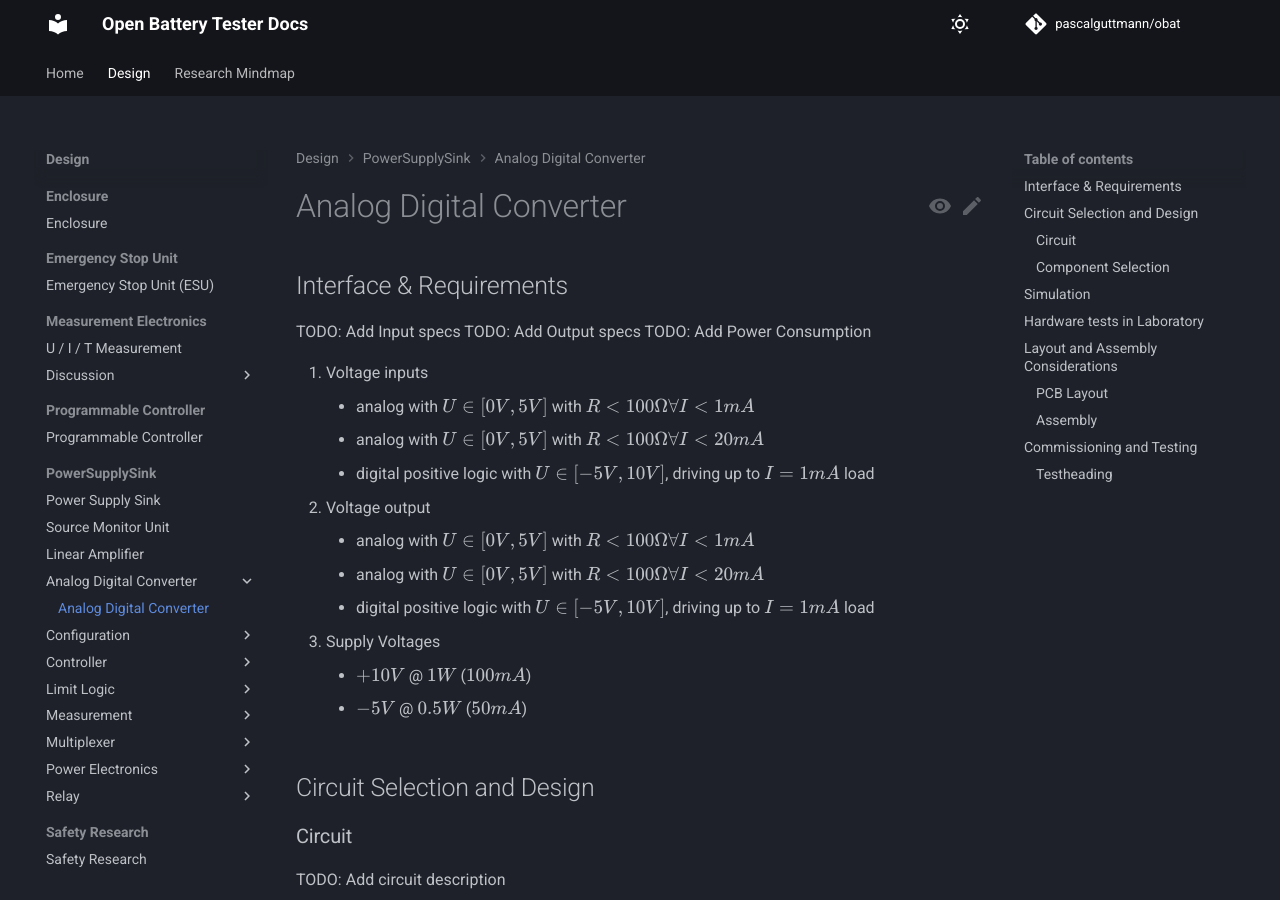
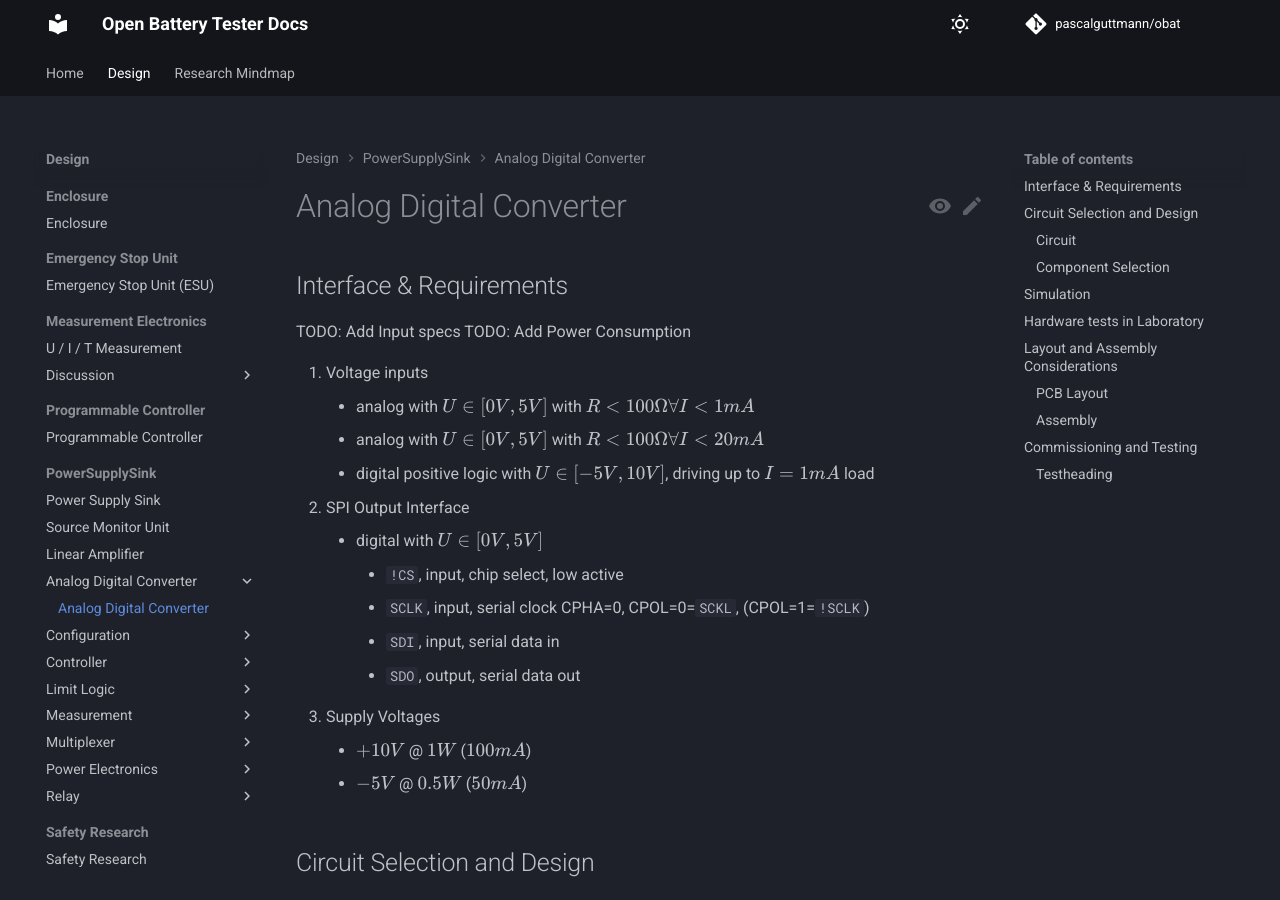
Before and after one commit to pascalguttmann/obat, an MkDocs documentation site: the page built from docs/design/pss/adc/adc.md, in a window 1280 px wide and 900 px high. Built offline with MkDocs 1.6.1 and Material for MkDocs 9.7.7, drawn with Linux system fonts in a browser that asks for light colours; comment, search, counter and statistics services are not loaded.

Commit message:
add adc output specification

```diff
--- a/docs/design/pss/adc/adc.md
+++ b/docs/design/pss/adc/adc.md
@@ -3,7 +3,6 @@
 ## Interface & Requirements
 
 TODO: Add Input specs
-TODO: Add Output specs
 TODO: Add Power Consumption
 
 1. Voltage inputs
@@ -11,11 +10,12 @@
     - analog with $U \in [0V, 5V]$ with $R < 100 \Omega \forall I < 20mA$
     - digital positive logic with $U \in [-5V, 10V]$, driving up to $I = 1 mA$
     load
-2. Voltage output
-    - analog with $U \in [0V, 5V]$ with $R < 100 \Omega \forall I < 1mA$
-    - analog with $U \in [0V, 5V]$ with $R < 100 \Omega \forall I < 20mA$
-    - digital positive logic with $U \in [-5V, 10V]$, driving up to $I = 1 mA$
-    load
+2. SPI Output Interface
+    - digital with $U \in [0V, 5V]$
+        - `!CS`, input, chip select, low active
+        - `SCLK`, input, serial clock CPHA=0, CPOL=0=`SCKL`, (CPOL=1=`!SCLK`)
+        - `SDI`, input, serial data in
+        - `SDO`, output, serial data out
 3. Supply Voltages
     - $+10V$ @ $1W$ ($100mA$)
     - $-5V$ @ $0.5W$ ($50mA$)
```
